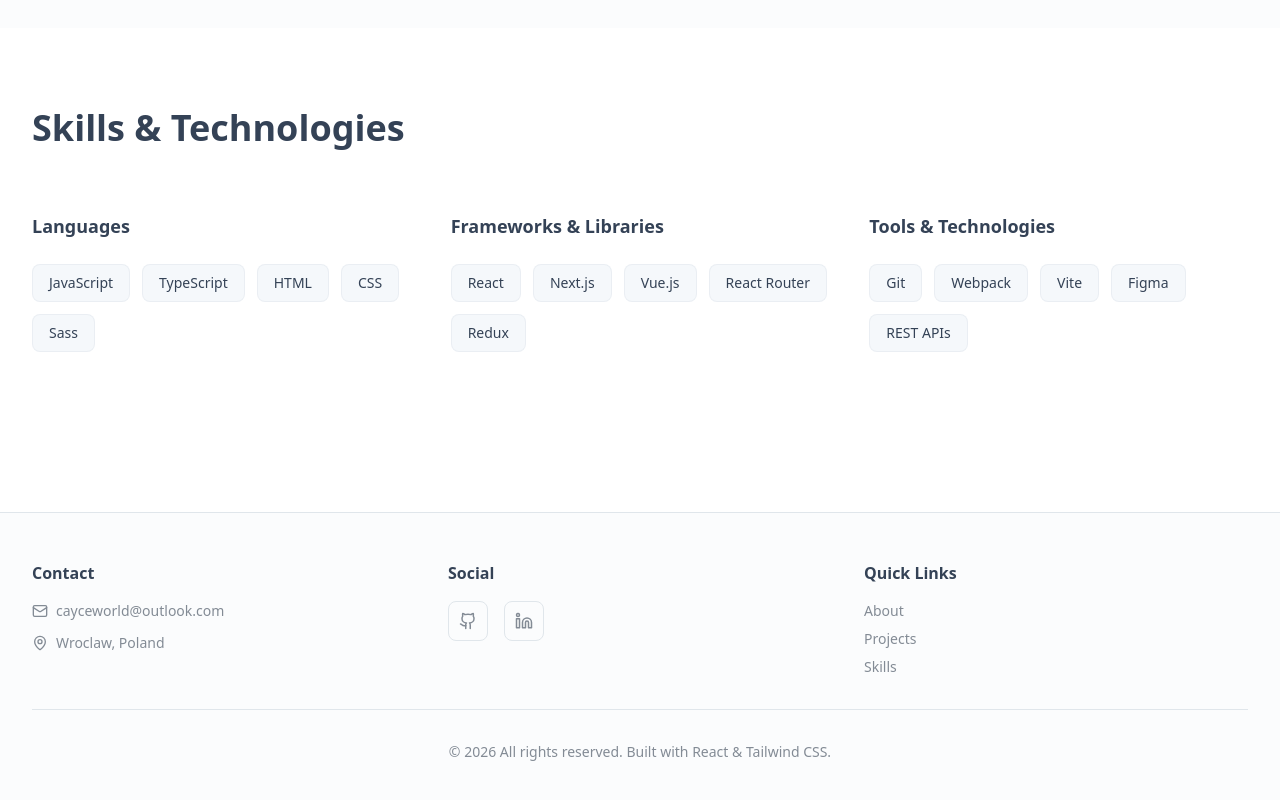
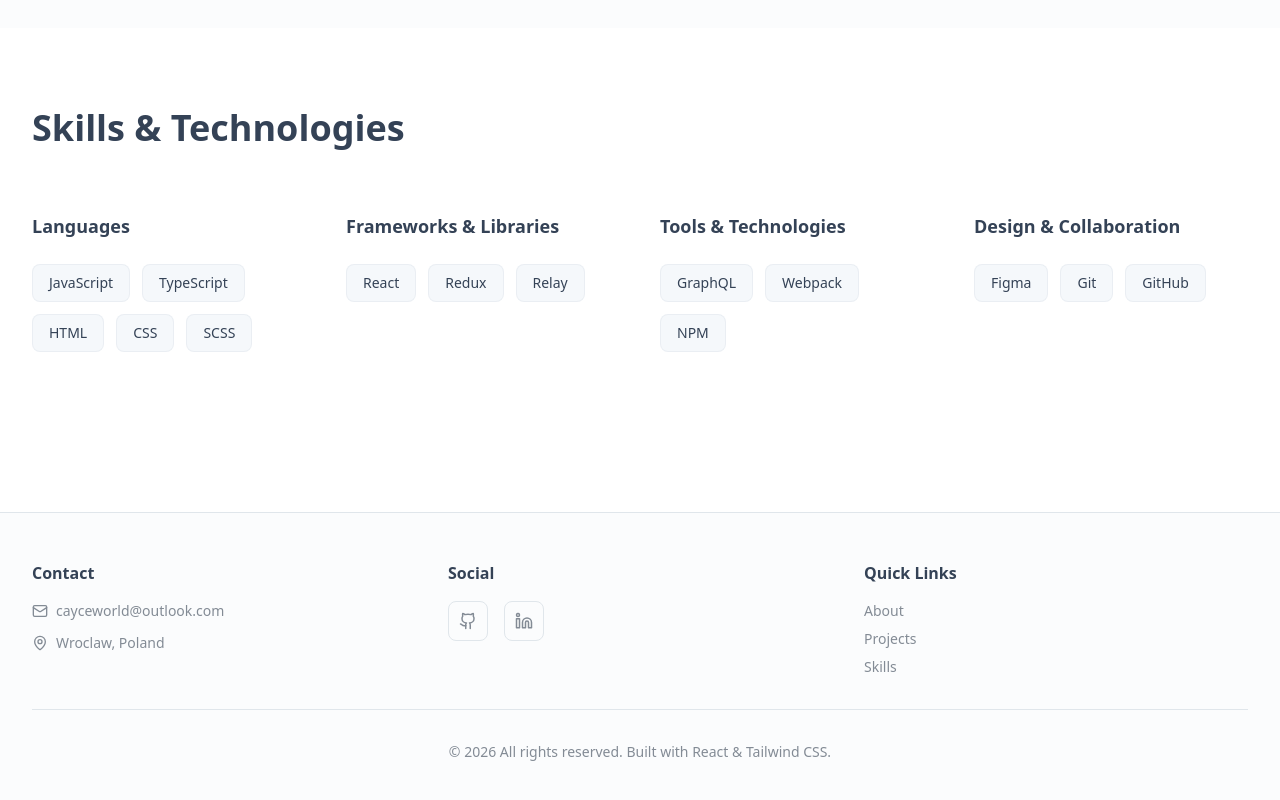
Before and after one commit to cayceworld/cayceworld.github.io, a React (Vite) app: page / in a window 1280 px wide. Shown: the part 4214-5014 px from the top of the page. Built offline with nearby package versions, Linux system fonts and the light colour scheme.

Commit message:
Update technologies section content

```diff
--- a/client/pages/Index.tsx
+++ b/client/pages/Index.tsx
@@ -273,14 +273,14 @@ export default function Index() {
             Skills & Technologies
           </h2>
 
-          <div className="grid grid-cols-1 md:grid-cols-3 gap-10">
+          <div className="grid grid-cols-1 md:grid-cols-4 gap-10">
             {/* Languages */}
             <div>
               <h3 className="text-lg font-semibold text-foreground mb-6">
                 Languages
               </h3>
               <div className="flex flex-wrap gap-3">
-                {["JavaScript", "TypeScript", "HTML", "CSS", "Sass"].map(
+                {["JavaScript", "TypeScript", "HTML", "CSS", "SCSS"].map(
                   (skill) => (
                     <span
                       key={skill}
@@ -299,16 +299,14 @@ export default function Index() {
                 Frameworks & Libraries
               </h3>
               <div className="flex flex-wrap gap-3">
-                {["React", "Next.js", "Vue.js", "React Router", "Redux"].map(
-                  (skill) => (
+                {["React", "Redux", "Relay"].map((skill) => (
                   <span
                     key={skill}
                     className="px-4 py-2 rounded-lg bg-secondary/70 text-foreground text-sm font-medium border border-border/50 hover:border-accent/50 transition-colors"
                   >
                     {skill}
                   </span>
-                  ),
-                )}
+                ))}
               </div>
             </div>
 
@@ -318,16 +316,31 @@ export default function Index() {
                 Tools & Technologies
               </h3>
               <div className="flex flex-wrap gap-3">
-                {["Git", "Webpack", "Vite", "Figma", "REST APIs"].map(
-                  (skill) => (
+                {["GraphQL", "Webpack", "NPM"].map((skill) => (
                   <span
                     key={skill}
                     className="px-4 py-2 rounded-lg bg-secondary/70 text-foreground text-sm font-medium border border-border/50 hover:border-accent/50 transition-colors"
                   >
                     {skill}
                   </span>
-                  ),
-                )}
+                ))}
+              </div>
+            </div>
+
+            {/* Design & Collaboration */}
+            <div>
+              <h3 className="text-lg font-semibold text-foreground mb-6">
+                Design & Collaboration
+              </h3>
+              <div className="flex flex-wrap gap-3">
+                {["Figma", "Git", "GitHub"].map((skill) => (
+                  <span
+                    key={skill}
+                    className="px-4 py-2 rounded-lg bg-secondary/70 text-foreground text-sm font-medium border border-border/50 hover:border-accent/50 transition-colors"
+                  >
+                    {skill}
+                  </span>
+                ))}
               </div>
             </div>
           </div>
```
Lines whose indentation alone changed are shown as unchanged.
